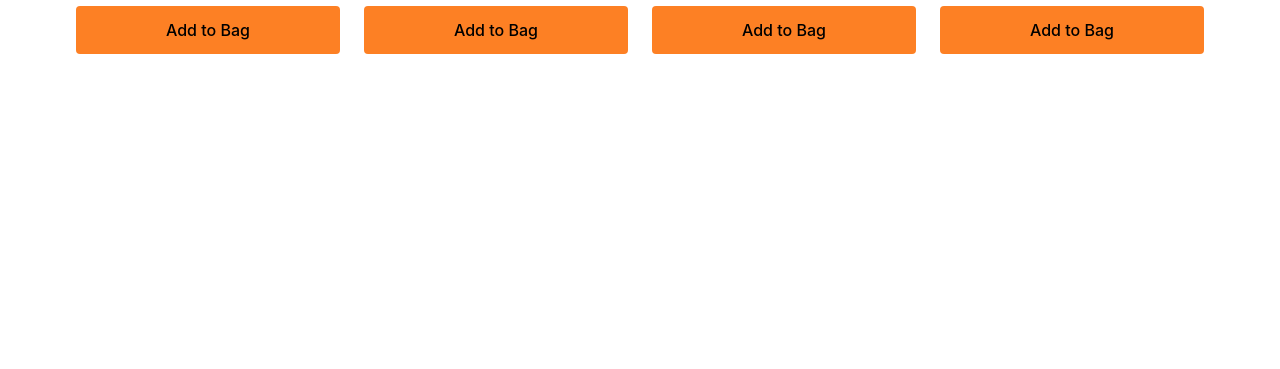
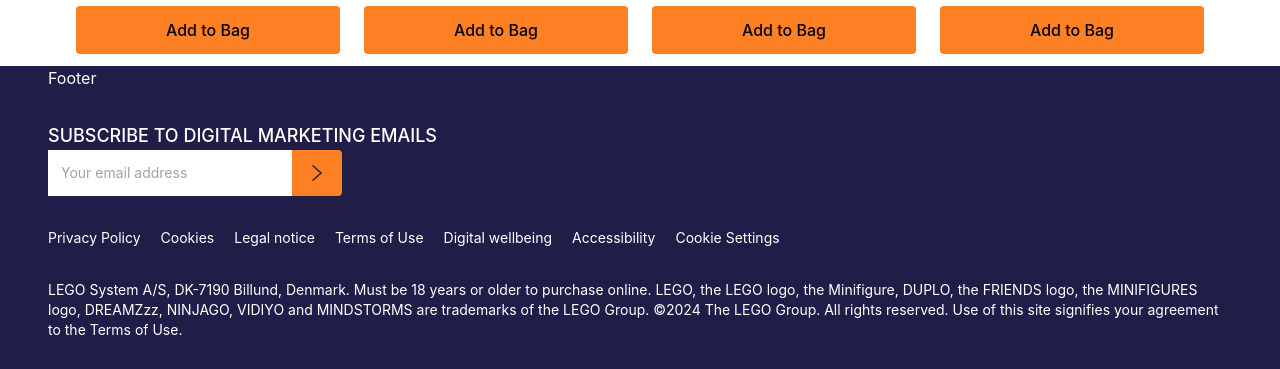
Before and after one commit to fraserbenjamin/lego-shop, a React (Vite) app: page / in a window 1280 px wide. Shown: the part 1230-1599 px from the top of the page. Before the commit the page ends 1296 px from the top, so only its background shows below. Built offline with nearby package versions, Linux system fonts and the light colour scheme; a web font is replaced by a local one.

Commit message:
Added basic footer
Signed-off-by: Fraser Benjamin <fraser.benjamin@lego.com>

```diff
--- /dev/null
+++ b/src/components/Footer.tsx
@@ -0,0 +1,60 @@
+const linkRowStyles = `text-sm cursor-pointer hover:underline`;
+
+const Footer = () => {
+  return (
+    <footer className="bg-brand-purple text-white w-full px-12 flex flex-col">
+      <p>Footer</p>
+
+      <div className="my-8">
+        <div className="flex">
+          <div className="flex flex-col">
+            <h1 className="uppercase font-medium text-lg">
+              SUBSCRIBE TO DIGITAL MARKETING EMAILS
+            </h1>
+
+            <div className="flex">
+              <input
+                type="text"
+                placeholder="Your email address"
+                className="border border-white px-3 py-3 font-regular text-sm"
+              />
+              <button className="bg-brand-orange rounded-r px-3">
+                <svg
+                  viewBox="0 0 18 28"
+                  aria-hidden="true"
+                  xmlns="http://www.w3.org/2000/svg"
+                  className="text-neutral-800 h-4 mx-2"
+                >
+                  <path
+                    d="M1.825 28L18 14 1.825 0 0 1.715 14.196 14 0 26.285z"
+                    fill="currentColor"
+                  ></path>
+                </svg>
+              </button>
+            </div>
+          </div>
+        </div>
+      </div>
+
+      <ul className="flex space-x-5">
+        <li className={linkRowStyles}>Privacy Policy</li>
+        <li className={linkRowStyles}>Cookies</li>
+        <li className={linkRowStyles}>Legal notice</li>
+        <li className={linkRowStyles}>Terms of Use</li>
+        <li className={linkRowStyles}>Digital wellbeing</li>
+        <li className={linkRowStyles}>Accessibility</li>
+        <li className={linkRowStyles}>Cookie Settings</li>
+      </ul>
+
+      <p className="text-sm my-8">
+        LEGO System A/S, DK-7190 Billund, Denmark. Must be 18 years or older to
+        purchase online. LEGO, the LEGO logo, the Minifigure, DUPLO, the FRIENDS
+        logo, the MINIFIGURES logo, DREAMZzz, NINJAGO, VIDIYO and MINDSTORMS are
+        trademarks of the LEGO Group. ©2024 The LEGO Group. All rights
+        reserved. Use of this site signifies your agreement to the Terms of Use.
+      </p>
+    </footer>
+  );
+};
+
+export default Footer;
--- a/src/components/PromoBar.tsx
+++ b/src/components/PromoBar.tsx
@@ -1,12 +1,13 @@
+import { Link } from "react-router-dom";
 
 
 const PromoBar = () => {
   return (
     <div className='bg-theme-light flex font-regular text-sm place-items-center py-3 justify-between px-8 bg-brand-light'>
-      <div className='flex uppercase bg-brand-blue-light font-medium px-3 py-1 rounded shadow text-xs text-neutral-800 space-x-3 place-items-center'>
+      <Link to="https://kids.lego.com" className='flex uppercase bg-brand-blue-light font-medium px-3 py-1 rounded shadow text-xs text-neutral-800 space-x-3 place-items-center'>
         <svg className='rotate-180 h-2' viewBox="0 0 37 16" aria-hidden="true" xmlns="http://www.w3.org/2000/svg" data-di-rand="1707084176074"><path fill="currentColor" d="M29.493.597l.095.084 6.535 6.54a1 1 0 01.083 1.319l-.083.094-6.535 6.54a1 1 0 01-1.498-1.32l.083-.094 4.83-4.834-31.908.001A1 1 0 01.98 6.934l.116-.007h31.907l-4.83-4.833a1 1 0 01-.082-1.32l.083-.094a1 1 0 011.32-.083z"></path></svg>
         <p className='shrink-0'>Play Zone</p>
-      </div>
+      </Link>
 
       <div className='hidden md:flex'>
         <svg className='rotate-180 h-5' viewBox="0 0 18 28" aria-hidden="true" xmlns="http://www.w3.org/2000/svg" data-di-res-id="b6cb7051-54943e79" data-di-rand="1707045047069"><path d="M1.825 28L18 14 1.825 0 0 1.715 14.196 14 0 26.285z" fill="currentColor"></path></svg>
--- a/src/screens/Home.tsx
+++ b/src/screens/Home.tsx
@@ -1,15 +1,17 @@
-import FeaturedSets from "../components/FeaturedSets"
-import TelephoneBoxHero from "../components/TelephoneBoxHero"
+import FeaturedSets from "../components/FeaturedSets";
+import Footer from "../components/Footer";
+import TelephoneBoxHero from "../components/TelephoneBoxHero";
 
 const Home = () => {
-
   return (
     <div>
       <TelephoneBoxHero />
 
       <FeaturedSets />
+
+      <Footer />
     </div>
-  )
-}
+  );
+};
 
-export default Home
+export default Home;
--- a/tailwind.config.js
+++ b/tailwind.config.js
@@ -9,7 +9,7 @@
         "brand-red": "#ff5630",
         "brand-green": "#36b37e",
         "brand-yellow": "#ffcf00",
-        "brand-purple": "#6554c0",
+        "brand-purple": "#201d48",
         "brand-teal": "#00b8d9",
         "brand-dark": "#172b4d",
         "brand-light": "#f8f8f8",
```
